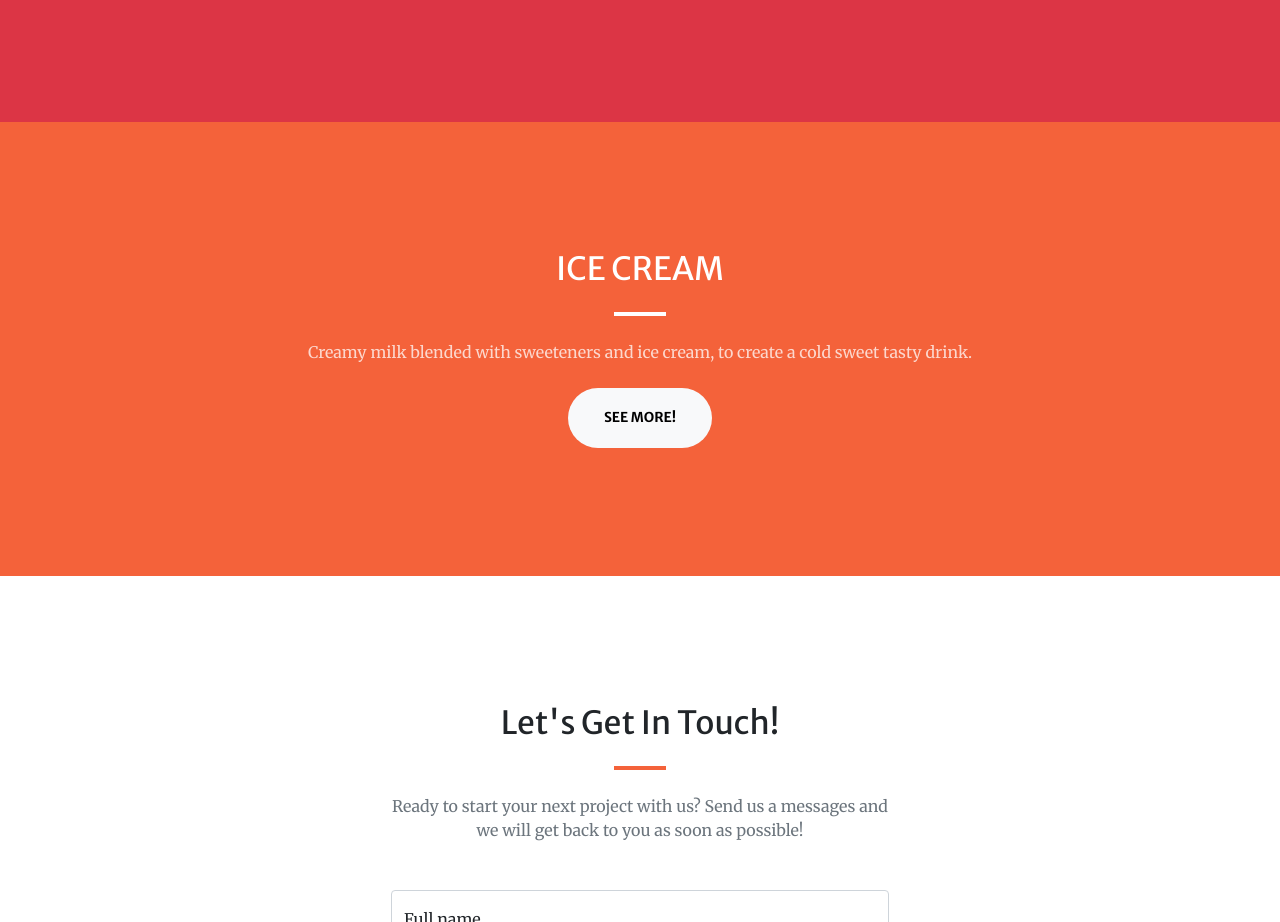
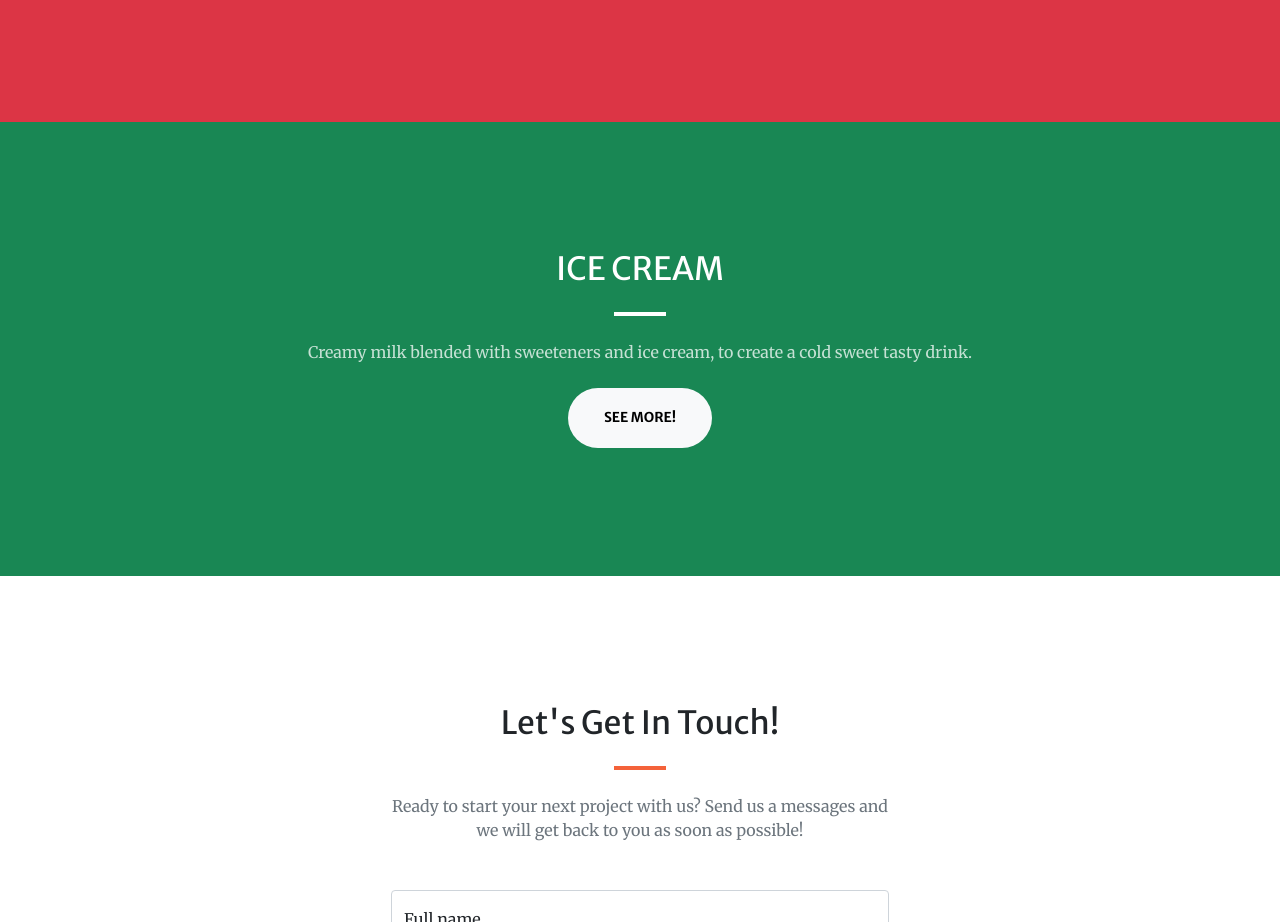
Before and after one commit to Cellintan/Cookaliciouss, a website: page dist/dessert.html in a window 1280 px wide. Shown: the part 1180-2102 px from the top of the page. Drawn offline with nearby package versions, Linux system fonts and the light colour scheme; some packages are replaced by stand-ins of ours; a script that the page names is missing.

Commit message:
bg color

```diff
--- a/dist/dessert.html
+++ b/dist/dessert.html
@@ -61,7 +61,7 @@
             </div>
         </section>
         <!-- icecream-->
-        <section class="page-section bg-primary" id="icecream">
+        <section class="page-section bg-success" id="icecream">
             <div class="container px-4 px-lg-5">
                 <div class="row gx-4 gx-lg-5 justify-content-center">
                     <div class="col-lg-8 text-center">
```
